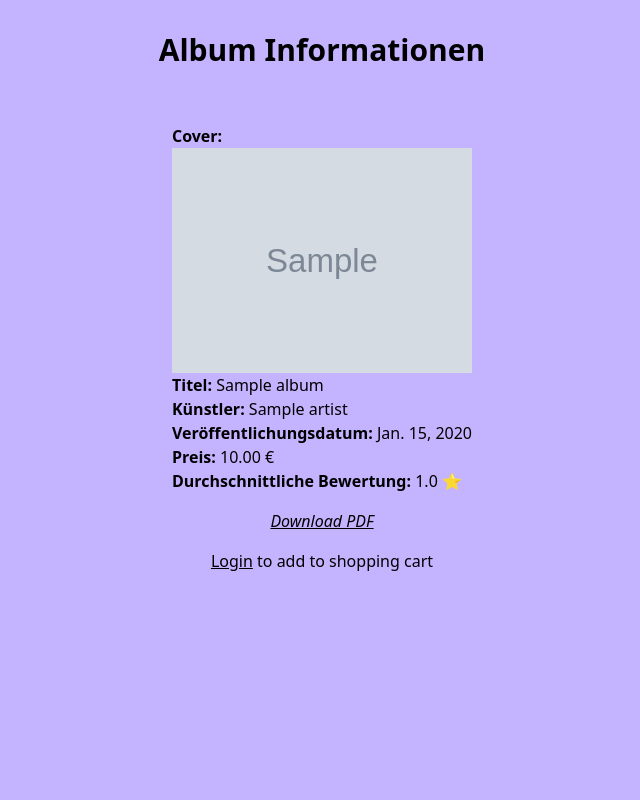
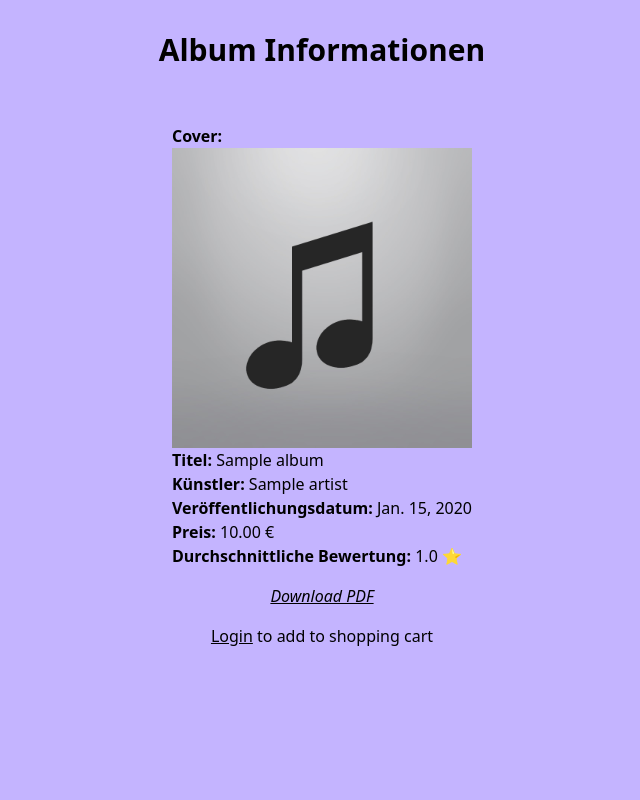
Before and after one commit to JaL11/pywebshop25, a Django app: page /album-info/1/ in a window 1280 px wide. Shown: the whole page, without its empty margins (318-958 px from the left). Run offline with Django 5.2, Linux system fonts and the light colour scheme; tables that the repository leaves empty hold one stand-in row (values such as "Sample post"); grey boxes marked "Sample" are stand-in pictures; style sheets or scripts are compiled from the project's sources; some libraries are stand-ins or nearby versions.

Commit message:
added default image.

```diff
--- a/templates/store/album_info.html
+++ b/templates/store/album_info.html
@@ -13,17 +13,10 @@
   <div class="min-h-screen flex flex-col items-center bg-violet-300 space-y-4 px-4 py-8">
     <h1 class="font-bold text-3xl">Album Informationen</h1>
     <ul class="pt-10">
-		{% if album.cover %}
-			<li>
-				<strong>Cover:</strong><br />
-				<img src="{{ album.cover }}" alt="Album Cover" style="max-width: 300px; height: auto;" />
-			</li>
-    	{% else %}
 	  <li>
-		<strong>Cover: No album cover</strong><br />
-		<!-- <img src="{% static 'images/default_album_cover.jpg' %}" alt="Album Cover" style="max-width: 300px; height: auto;" /> -->
+		<strong>Cover:</strong><br />
+		<img src="{% static 'defaults/default_album_cover.jpg' %}" alt="Album Cover" style="max-width: 300px; height: auto;" />
 	  </li>
-		{% endif %}
       <li>
         <strong>Titel:</strong> {{ album.title }}
       </li>
```
